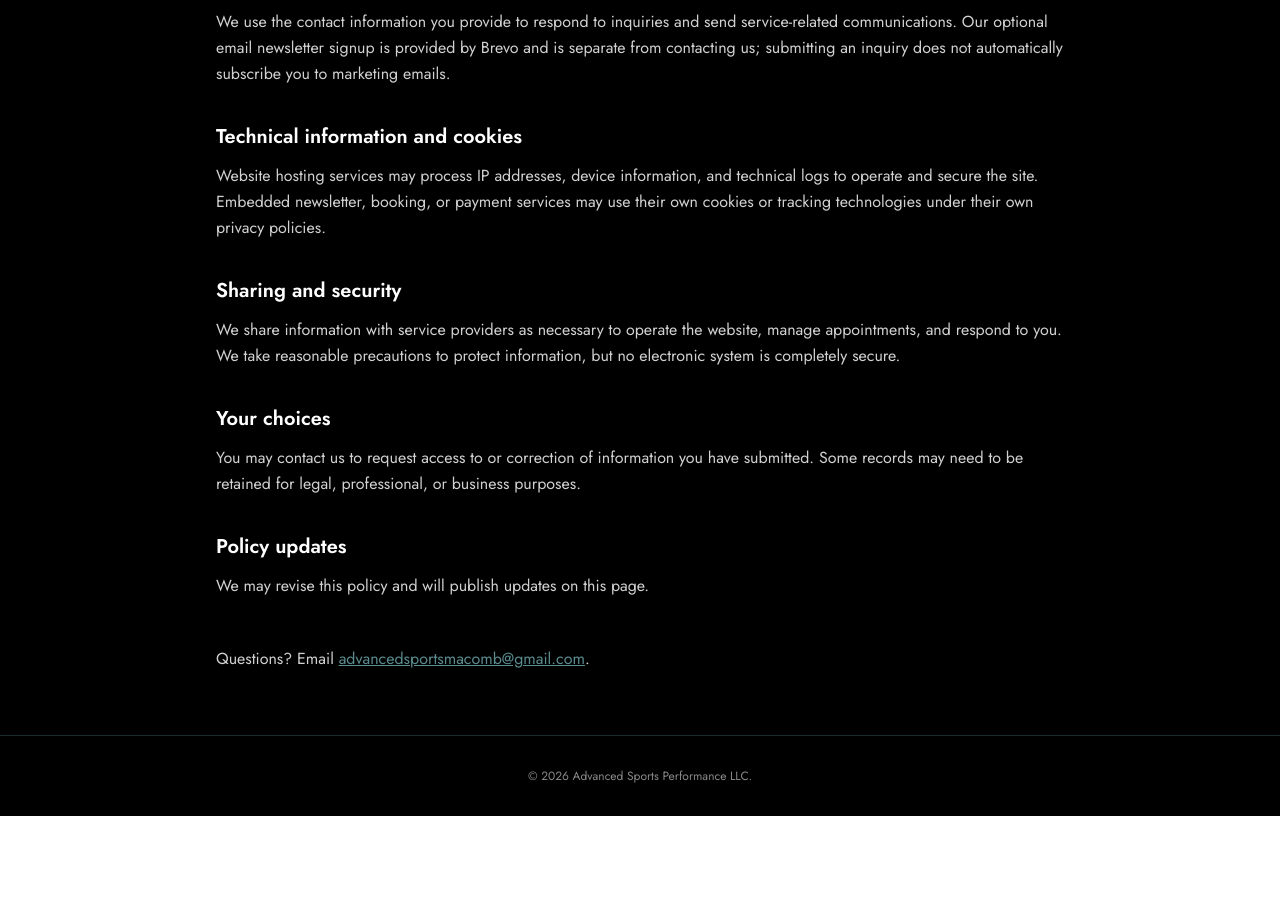
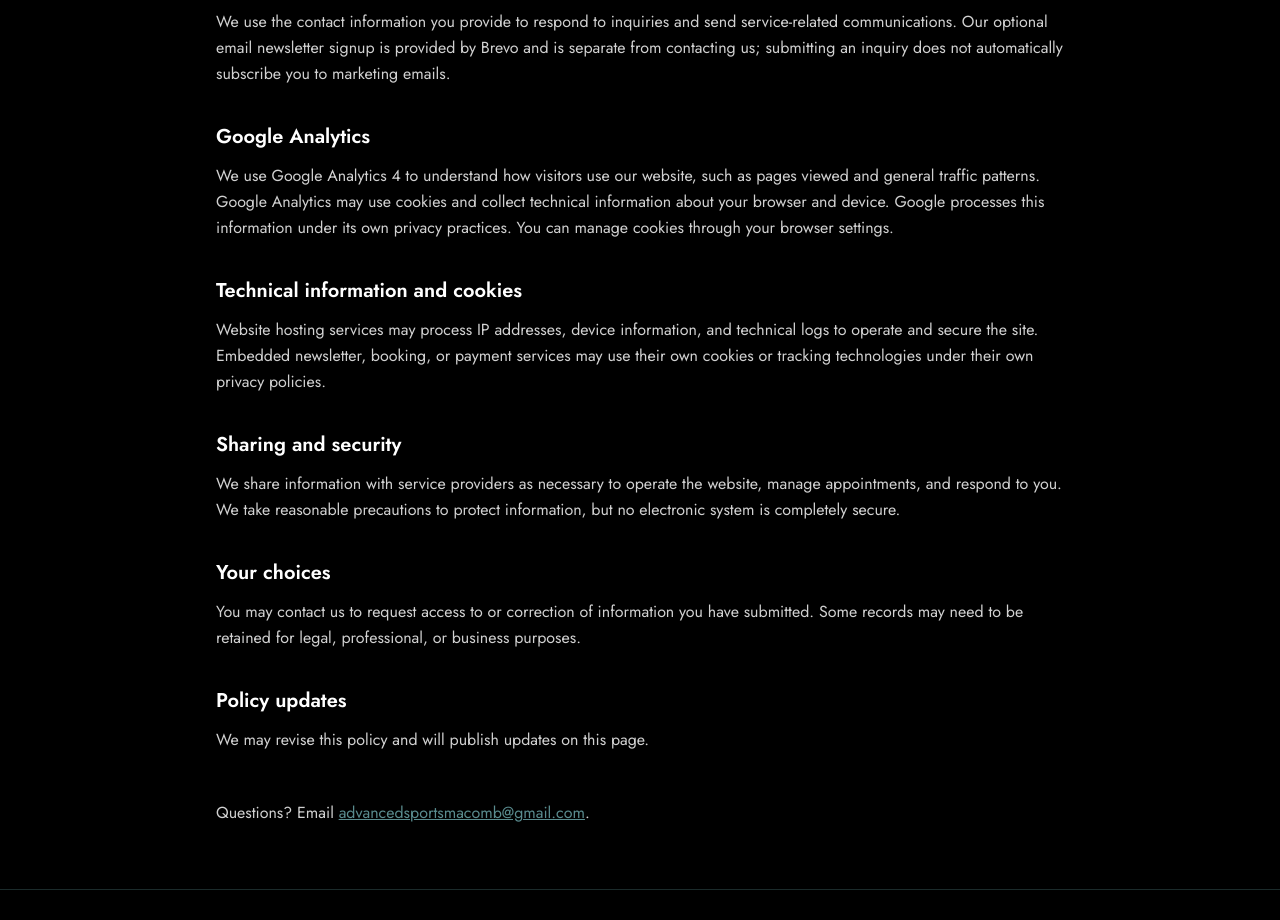
Before and after one commit to o2bswat/advanced-sports-performance, a Next.js app: page /privacy in a window 1280 px wide. Shown: the part 980-1900 px from the top of the page. Before the commit the page ends 1796 px from the top, so only its background shows below. Built offline with nearby package versions, Linux system fonts and the light colour scheme.

Commit message:
Disclose Google Analytics in ASP privacy policy

```diff
--- a/src/app/privacy/page.tsx
+++ b/src/app/privacy/page.tsx
@@ -12,6 +12,7 @@ const sections = [
   ["Client records", "When you receive massage, training, or related services, we may collect additional intake or health information through separate client-record systems, including Noterro where applicable. Such information is handled separately from general website inquiries."],
   ["Payments", "Payments may be processed through third-party payment services. We do not collect or store complete payment card details through the website contact form."],
   ["Email communications", "We use the contact information you provide to respond to inquiries and send service-related communications. Our optional email newsletter signup is provided by Brevo and is separate from contacting us; submitting an inquiry does not automatically subscribe you to marketing emails."],
+  ["Google Analytics", "We use Google Analytics 4 to understand how visitors use our website, such as pages viewed and general traffic patterns. Google Analytics may use cookies and collect technical information about your browser and device. Google processes this information under its own privacy practices. You can manage cookies through your browser settings."],
   ["Technical information and cookies", "Website hosting services may process IP addresses, device information, and technical logs to operate and secure the site. Embedded newsletter, booking, or payment services may use their own cookies or tracking technologies under their own privacy policies."],
   ["Sharing and security", "We share information with service providers as necessary to operate the website, manage appointments, and respond to you. We take reasonable precautions to protect information, but no electronic system is completely secure."],
   ["Your choices", "You may contact us to request access to or correction of information you have submitted. Some records may need to be retained for legal, professional, or business purposes."],
```
